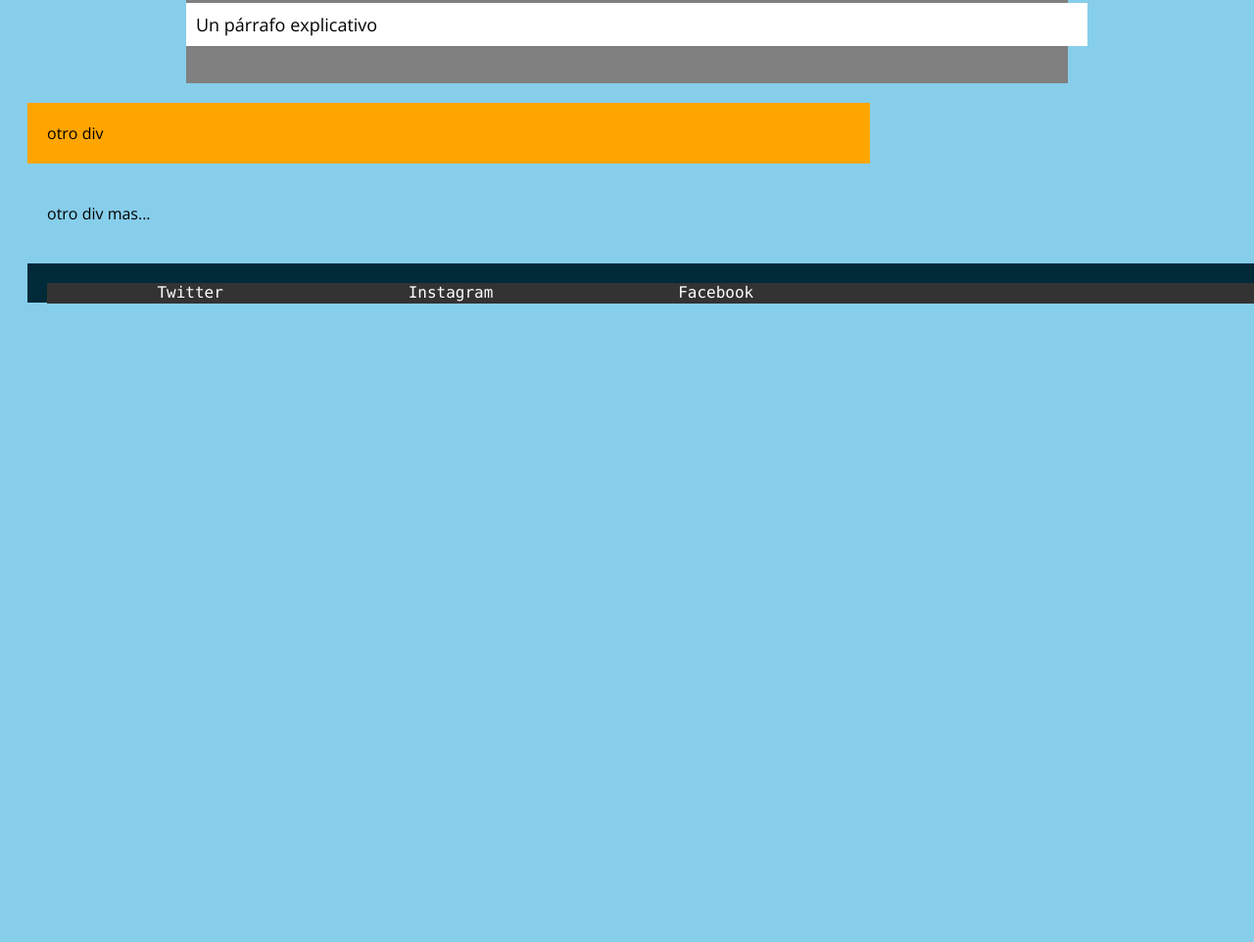
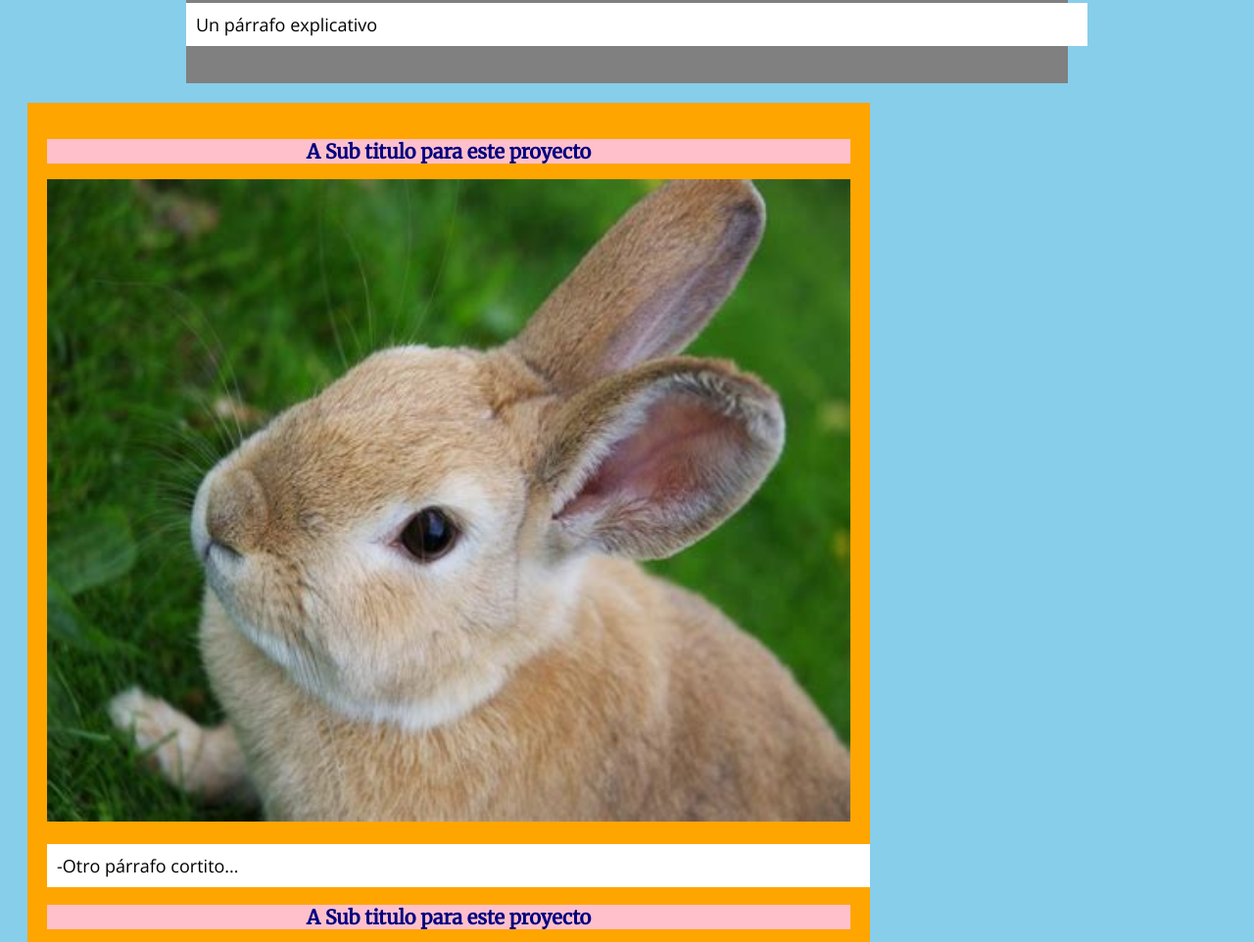
Before and after one commit to vblopez/m02-g24, a plain HTML site: page index.html in a window 1280 px wide. Shown: the part 2630-3592 px from the top of the page at 98% size. Before the commit the page ends 2959 px from the top, so only its background shows below. Drawn offline with nearby package versions, Linux system fonts and the light colour scheme.

Commit message:
desarrollo

```diff
--- a/index.html
+++ b/index.html
@@ -61,7 +61,13 @@
 
 
 	<div id="desarrollo">
-		otro div
+		<h2>A Sub titulo para este proyecto</h2>
+		<img src="img/imagen02.jpg">
+		<p>-Otro párrafo cortito...</p>
+
+		<h2>A Sub titulo para este proyecto</h2>
+		<img src="img/imagen02.jpg">
+		<p>-Otro párrafo cortito...</p>
 	</div>
 
 
```
